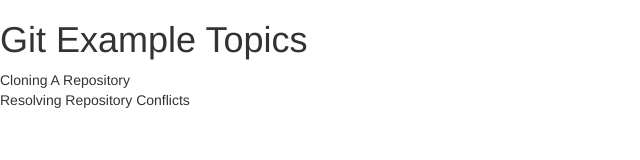
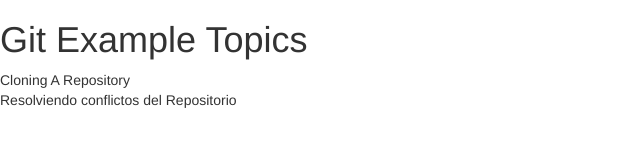
Before and after one commit to naplix/git-example2, a plain HTML site: page index.html in a window 1280 px wide. Shown: the full height of the page, 0-640 px from the left. Drawn offline with nearby package versions, Linux system fonts and the light colour scheme.

Commit message:
Modifico una sección el archivo index

```diff
--- a/index.html
+++ b/index.html
@@ -19,7 +19,7 @@
 
     <div class="header">Cloning A Repository</div>
 
-    <div class="header">Resolving Repository Conflicts</div>
+    <div class="header">Resolviendo conflictos del Repositorio</div>
 
     <!-- jQuery (necessary for Bootstrap's JavaScript plugins) -->
     <script src="https://code.jquery.com/jquery.js"></script>
```
